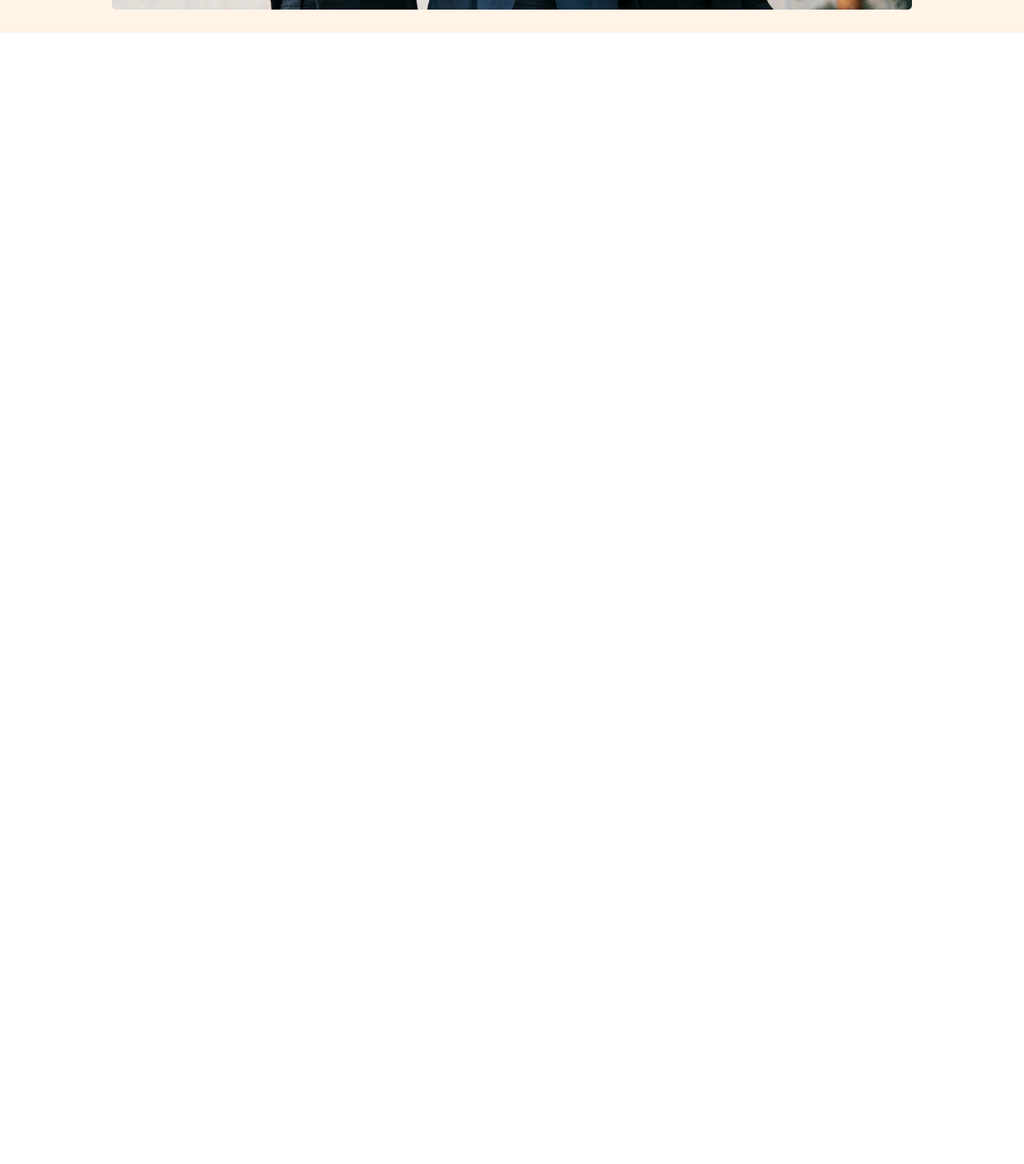
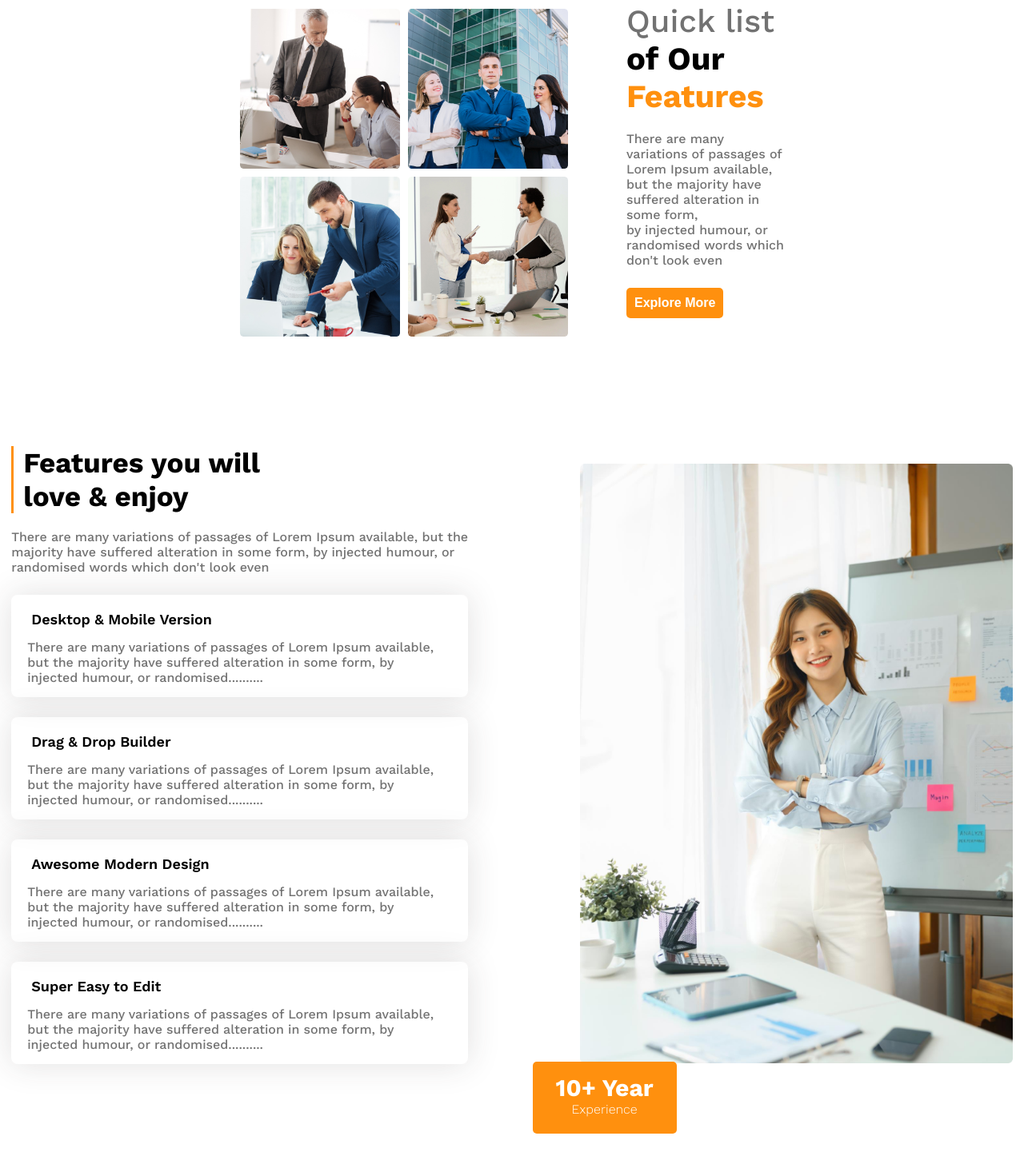
Before and after one commit to saifulislam1431/architects-site, a plain HTML site: page index.html in a window 1280 px wide. Shown: the part 972-2428 px from the top of the page at 80% size. Before the commit the page ends 1013 px from the top, so only its background shows below. Drawn offline with nearby package versions, Linux system fonts and the light colour scheme.

Commit message:
Two main section added

```diff
--- a/index.html
+++ b/index.html
@@ -1,5 +1,6 @@
 <!DOCTYPE html>
 <html lang="en">
+
 <head>
     <meta charset="UTF-8">
     <meta http-equiv="X-UA-Compatible" content="IE=edge">
@@ -8,6 +9,7 @@
     <link rel="stylesheet" href="style.css">
     <link rel="shortcut icon" href="./images/icons/architect.png" type="image/x-icon">
 </head>
+
 <body>
     <!-- Header and Navbar section -->
     <header id="header">
@@ -30,7 +32,8 @@
 
             <div class="banner-info">
                 <h1 class="banner-title">Brand New <br> Group of Architects</h1>
-                <p class="banner-description">There are many variations of passages of Lorem Ipsum available, but the majority have suffered alteration in
+                <p class="banner-description">There are many variations of passages of Lorem Ipsum available, but the
+                    majority have suffered alteration in <br>
                     some form, by injected humour, or randomised words which don't look even</p>
 
                 <button class="btn-primary">Explore More</button>
@@ -40,5 +43,94 @@
         </div>
 
     </header>
+
+    <main>
+
+        <!-- Our Features Section -->
+
+        <section id="our-features">
+
+            <div class="hero-imgs">
+
+                <img src="./images/team1.png" alt="" class="hero-img">
+                <img src="./images/team2.png" alt="" class="hero-img">
+                <img src="./images/team3.png" alt="" class="hero-img">
+                <img src="./images/team4.png" alt="" class="hero-img">
+
+            </div>
+            <div class="feature-details">
+                <h3 class="section-title"> <span class="text-secondary">Quick list</span> of Our <br> <span
+                        class="text-primary">Features</span> </h3>
+                <p class="section-details">There are many variations of passages of Lorem Ipsum available, <br>
+                    but the majority have suffered alteration in some form, <br> by injected
+                    humour, or randomised words which don't look even</p>
+                <button class="btn-primary">Explore More</button>
+
+            </div>
+        </section>
+
+        <!-- Love and enjoy -->
+        <section id="feature-love-enjoy">
+
+
+            <div class="features">
+                <h2 class="feature-title">Features you will <br> love & enjoy</h2>
+                <p class="section-details">There are many variations of passages of Lorem Ipsum available, but the <br>
+                    majority have suffered alteration in some form, by injected humour, or <br>
+                    randomised words which don't look even</p>
+                <div class="feature">
+                    <h5 class="feature-head">Desktop & Mobile Version</h5>
+                    <p class="section-details fea-des">There are many variations of passages of Lorem Ipsum available, <br>
+                        but the majority have suffered alteration in some form, by <br>
+                        injected humour, or randomised..........</p>
+                </div>
+
+                <div class="feature">
+                    <h5 class="feature-head">Drag & Drop Builder</h5>
+                    <p class="section-details fea-des">There are many variations of passages of Lorem Ipsum available, <br>
+                        but the majority have suffered alteration in some form, by <br>
+                        injected humour, or randomised..........</p>
+                </div>
+
+                <div class="feature">
+                    <h5 class="feature-head">Awesome Modern Design</h5>
+                    <p class="section-details fea-des">There are many variations of passages of Lorem Ipsum available, <br>
+                        but the majority have suffered alteration in some form, by <br>
+                        injected humour, or randomised..........</p>
+                </div>
+
+                <div class="feature">
+                    <h5 class="feature-head">Super Easy to Edit</h5>
+                    <p class="section-details fea-des">There are many variations of passages of Lorem Ipsum available, <br>
+                        but the majority have suffered alteration in some form, by <br>
+                        injected humour, or randomised..........</p>
+                </div>
+            </div>
+
+
+              <div class="architech-img">
+                <img src="./images/architect.png" alt="" class="love-enjoy-img">
+
+              </div>
+
+        </section>
+
+        <!-- Experience section -->
+
+        <section class="experience-section">
+
+            <div class="experiences">
+                <h1 class="experience">10+ Year</h1>
+                <p class="ex-info">Experience</p>
+            </div>
+
+        </section>
+
+        <section id="some-facts">
+
+        </section>
+
+    </main>
 </body>
+
 </html>
--- a/style.css
+++ b/style.css
@@ -46,7 +46,7 @@ nav{
 }
 
 .banner-info{
-    padding: 10px 500px;
+    padding: 10px;
 }
 
 .banner-title{
@@ -65,7 +65,7 @@ nav{
     padding: 10px 10px;
     border: 0;
     background-color: rgba(255, 144, 14, 1) ;
-    color: white;
+    color: rgba(255, 255, 255, 1);
     border-radius: 5px;
     margin-bottom: 30px;
 }
@@ -74,3 +74,109 @@ nav{
     width: 1000px;
     margin-bottom: 25px;
 }
+
+/* Our Feature */
+
+#our-features{
+    display: flex;
+    justify-content: center;
+    align-items: center;
+    margin-top: 85px;
+}
+
+.feature-details{
+    margin-right: 300px;
+}
+
+.hero-imgs{
+    display: grid;
+    grid-template-columns: repeat(2,1fr);
+    gap: 10px;
+    margin-right: 73px;
+    margin-left: 300px;
+}
+
+.hero-img{
+    width: 200px;
+}
+
+.section-title{
+    font-size: 40px;
+    margin-bottom: 20px;
+}
+.text-primary{
+    color: rgba(255, 144, 14, 1);
+}
+.text-secondary{
+
+    font-weight: 500;
+    color: rgba(114, 114, 114, 1);
+
+}
+.section-details{
+    color: rgba(114, 114, 114, 1);
+    margin-bottom: 25px;
+}
+
+/* Love and enjoy */
+
+#feature-love-enjoy{
+    display: flex;
+    align-items: center;
+    justify-content: center;
+    gap: 140px;
+    margin-top: 130px;
+    margin-bottom: 100px;
+}
+
+.love-enjoy-img{
+    height: 750px;
+}
+
+.feature-title{
+
+    font-size: 35px;
+    margin-bottom: 20px;
+    padding-left: 12px;
+    border-left: 3px solid rgba(255, 144, 14, 1);
+
+}
+
+.feature{
+    padding-top: 5px;
+    padding-left: 10px;
+    box-shadow: 0px 0px 40px rgba(51, 50, 50, 0.15);
+    border-radius: 8px;
+}
+.feature-head{
+    font-size: 18px;
+    font-weight: 600;
+    margin: 15px;
+}
+.fea-des{
+    padding: 0 10px;
+    padding-bottom: 15px;
+}
+
+.experiences{
+    position: relative;
+    margin-top: -10%;
+    margin-left: 52%;
+    margin-bottom: 100px;
+    background-color: rgba(255, 144, 14, 1);
+    border-radius: 5px;
+    width: 180px;
+    height: 90px;
+    padding-top: 15px;
+}
+
+.experience, .ex-info{
+    text-align: center;
+    color: rgba(255, 255, 255, 1);
+    font-weight: 300;
+
+}
+.experience{
+    font-size: 30px;
+    font-weight: 650;
+}
```
